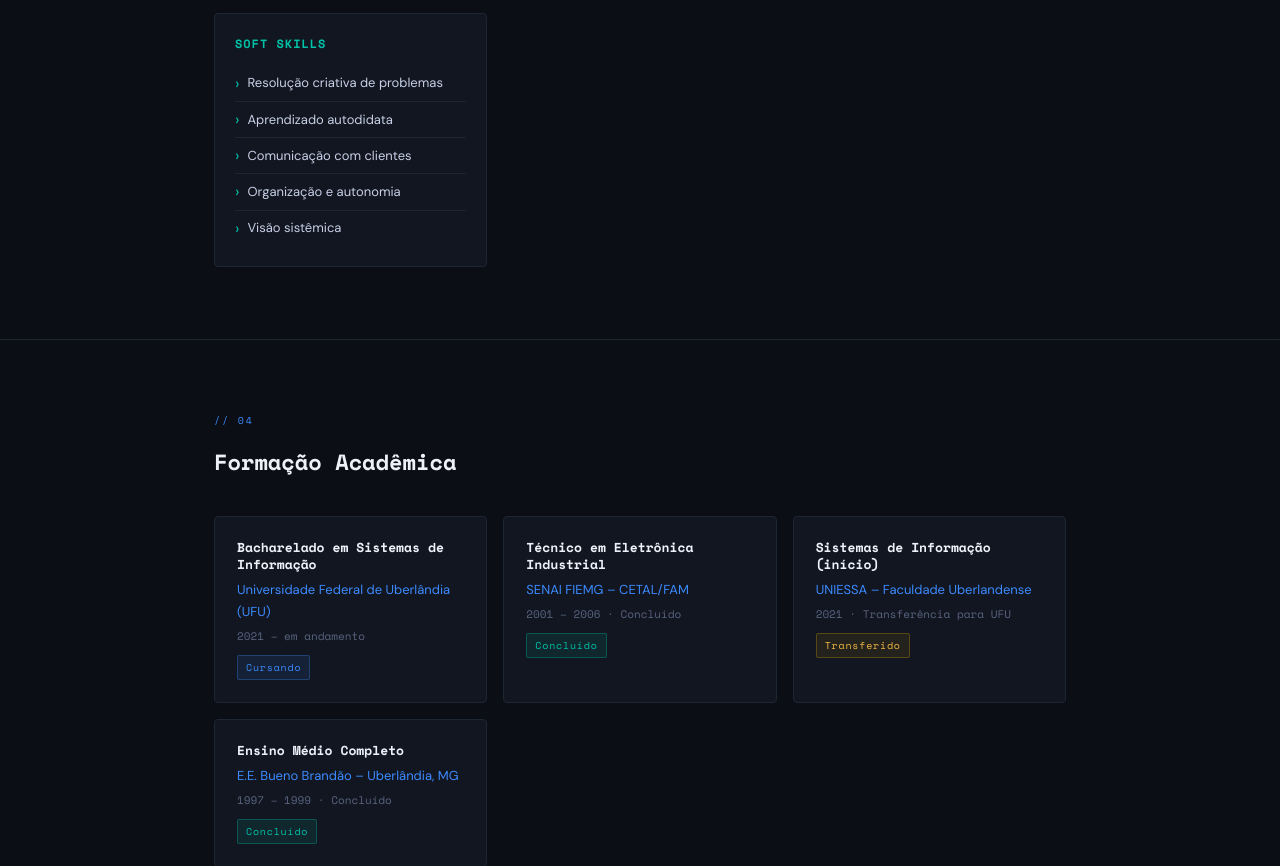
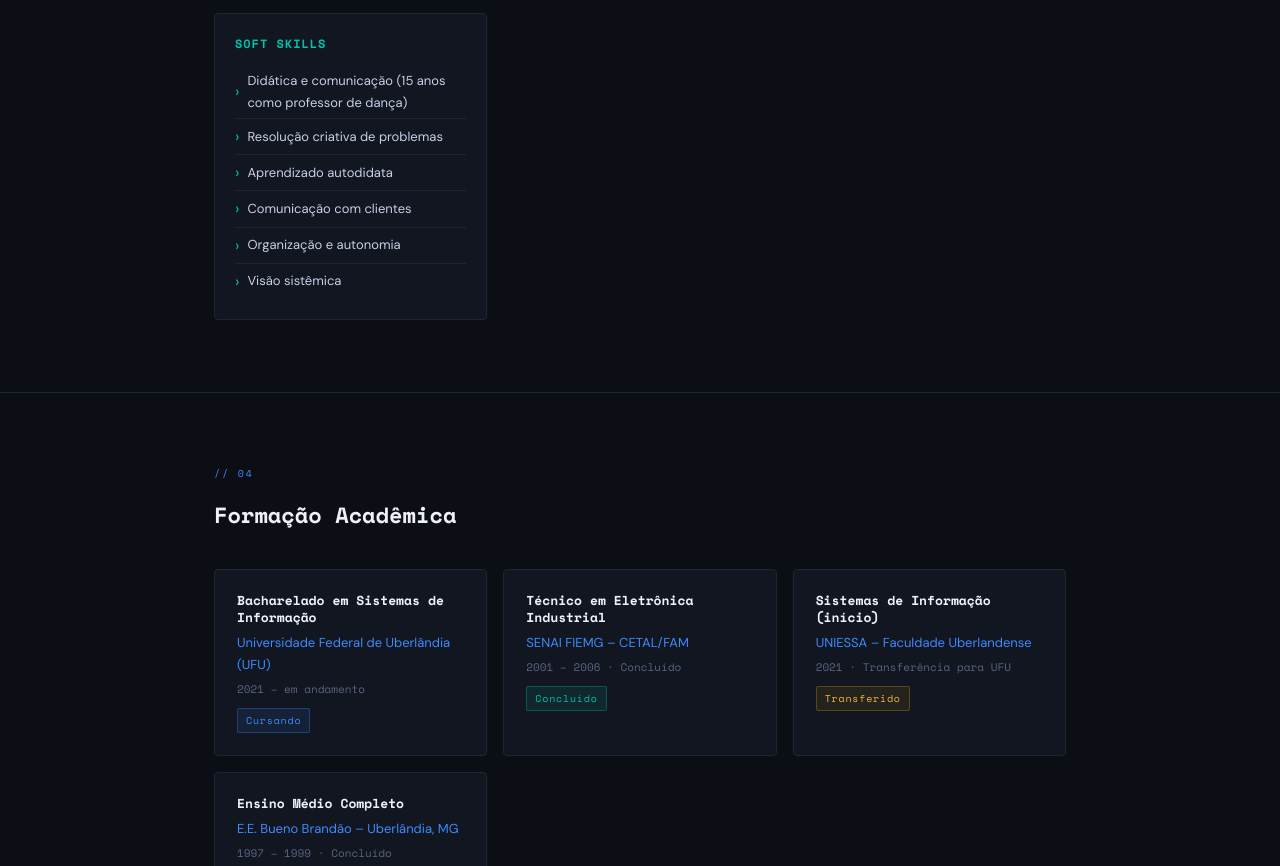
Before and after one commit to Wrfsis/Curriculo, a plain HTML site: page index.html in a window 1280 px wide. Shown: the part 2692-3558 px from the top of the page. Drawn offline with nearby package versions, Linux system fonts and the light colour scheme.

Commit message:
index.html

```diff
--- a/index.html
+++ b/index.html
@@ -575,6 +575,7 @@
       <div class="skill-card reveal">
         <div class="skill-card-title">SOFT SKILLS</div>
         <ul class="skill-list">
+          <li>Didática e comunicação (15 anos como professor de dança)</li>
           <li>Resolução criativa de problemas</li>
           <li>Aprendizado autodidata</li>
           <li>Comunicação com clientes</li>
```
